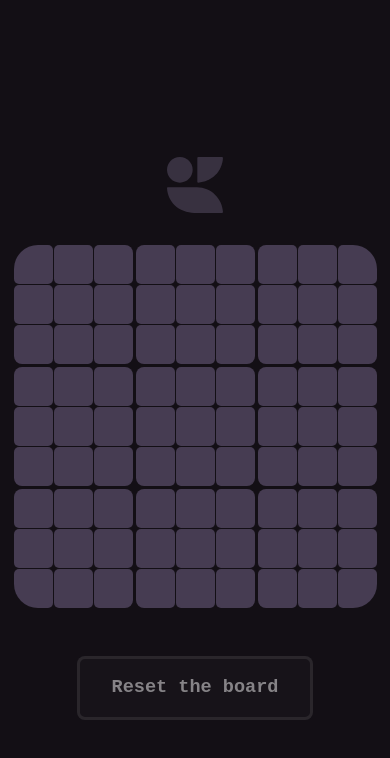
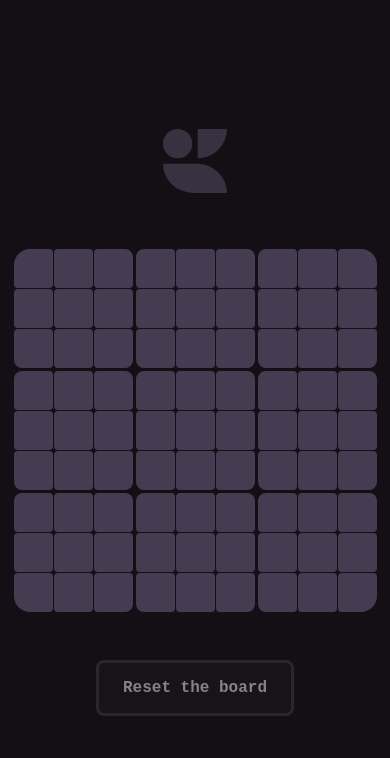
Before and after one commit to emilitogaza/t-cubed, a React (Vite) app: page / in a window 390 px wide. Shown: the top 758 px of the page. Built offline with nearby package versions, Linux system fonts and the light colour scheme.

Commit message:
Responsiveness updates

```diff
--- a/src/App.scss
+++ b/src/App.scss
@@ -26,7 +26,7 @@ body {
   flex-direction: column;
   width: 100vw;
   height: 100vh;
-  padding: 32px 32px;
+  padding: 32px 32px 48px 32px;
 }
 
 .logo {
@@ -73,13 +73,13 @@ body {
 
 @media (max-width: 600px) {
   .app {
-    padding: 32px 8px;
+    padding: 16px 8px 48px 8px;
   }
 
   .logo {
-    height: 56px;
-    width: 56px;
-    margin-bottom: 32px;
+    height: 64px;
+    width: 64px;
+    margin-bottom: 56px;
   }
 
   .btn-container {
--- a/src/components/Board.scss
+++ b/src/components/Board.scss
@@ -40,7 +40,7 @@
 @media (max-width: 600px) {
   .board {
     grid-gap: 3px;
-    border-radius: 24px;
+    border-radius: 16px;
   }
 
   .mini-board {
--- a/src/components/Box.scss
+++ b/src/components/Box.scss
@@ -63,3 +63,9 @@
 .box.o-turn {
   background-color: $PlayerOLight;
 }
+
+@media (max-width: 600px) {
+  .box {
+    border-radius: 4px;
+  }
+}
--- a/src/components/Button.scss
+++ b/src/components/Button.scss
@@ -66,3 +66,11 @@
     color: white;
   }
 }
+
+@media (max-width: 600px) {
+  .btn-component {
+    font-size: 1rem;
+    height: 3.5rem;
+    padding: 0rem 1.5rem;
+  }
+}
```
